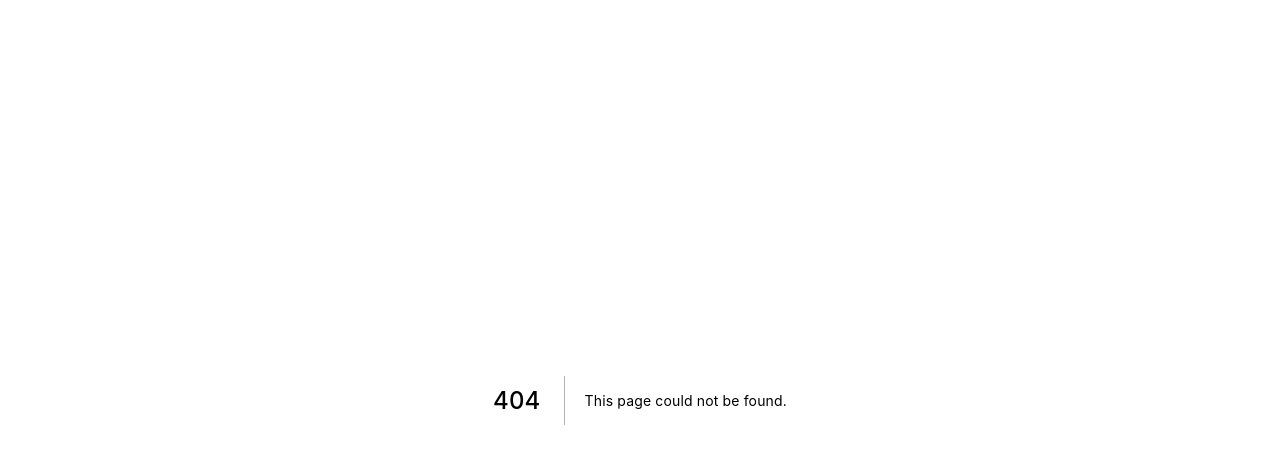
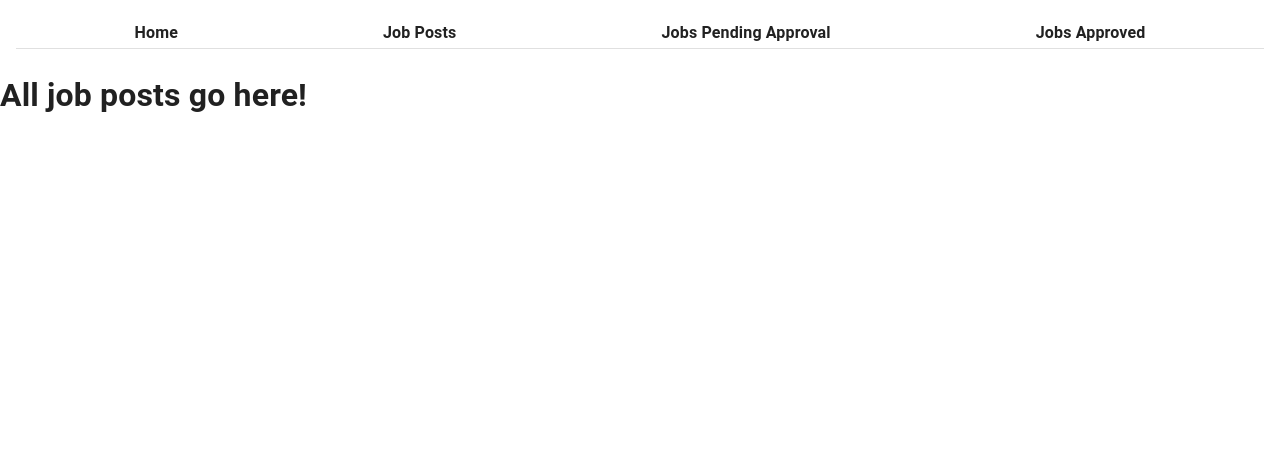
Before and after one commit to blackpintz/NFT-Dev-badge, a Next.js app: page /job_posts in a window 1280 px wide. Before the commit this address had no page. Shown: the top 464 px of the page. Built offline with nearby package versions, Linux system fonts and the light colour scheme.

Commit message:
add navbar.

```diff
--- /dev/null
+++ b/components/MenuBar.js
@@ -0,0 +1,36 @@
+import React from 'react';
+import Link from 'next/link';
+import { makeStyles } from '@mui/styles';
+import { Box, Divider } from '@mui/material';
+
+const useStyles = makeStyles({
+    box: {
+        '& h4': {
+            cursor: "pointer",
+            marginBottom: "3px"
+        }
+    }
+})
+
+export default function MenuBar() {
+    const classes = useStyles();
+    return (
+        <>
+        <Box className={classes.box} sx={{display: 'flex', justifyContent: 'space-around', width: '95%', mx: 'auto'}}>
+            <Link href="/">
+                <h4>Home</h4>
+            </Link>
+            <Link href="/job_posts">
+                <h4>Job Posts</h4>
+            </Link>
+            <Link href="/jobs_pending_approval">
+                <h4>Jobs Pending Approval</h4>
+            </Link>
+            <Link href="/jobs_approved">
+                <h4>Jobs Approved</h4>
+            </Link>
+        </Box>
+        <Divider variant="middle" />
+        </>
+    )
+}
--- a/package.json
+++ b/package.json
@@ -13,6 +13,7 @@
     "@emotion/server": "^11.4.0",
     "@emotion/styled": "^11.3.0",
     "@mui/material": "^5.1.0",
+    "@mui/styles": "^5.1.1",
     "@nomiclabs/hardhat-ethers": "^2.0.2",
     "@nomiclabs/hardhat-waffle": "^2.0.1",
     "@openzeppelin/contracts": "^4.3.2",
@@ -23,7 +24,7 @@
     "ethers": "^5.5.1",
     "hardhat": "^2.6.8",
     "ipfs-http-client": "^53.0.1",
-    "next": "12.0.3",
+    "next": "^12.0.3",
     "react": "17.0.2",
     "react-dom": "17.0.2",
     "web3modal": "^1.9.4"
--- a/pages/_app.js
+++ b/pages/_app.js
@@ -6,6 +6,7 @@ import CssBaseline from '@mui/material/CssBaseline';
 import { CacheProvider } from '@emotion/react';
 import theme from '../theme';
 import createEmotionCache from '../createEmotionCache';
+import MenuBar from '../components/MenuBar';
 
 // Client-side cache, shared for the whole session of the user in the browser.
 const clientSideEmotionCache = createEmotionCache();
@@ -22,6 +23,7 @@ export default function MyApp(props) {
       <ThemeProvider theme={theme}>
         {/* CssBaseline kickstart an elegant, consistent, and simple baseline to build upon. */}
         <CssBaseline />
+        <MenuBar />
         <Component {...pageProps} />
       </ThemeProvider>
     </CacheProvider>
--- /dev/null
+++ b/pages/job_posts.js
@@ -0,0 +1,6 @@
+
+export default function JobPosts() {
+    return(
+        <h1>All job posts go here!</h1>
+    )
+}
--- /dev/null
+++ b/pages/jobs_approved.js
@@ -0,0 +1,6 @@
+
+export default function JobsApproved() {
+    return(
+        <h1>All jobs approved go here!</h1>
+    )
+}
--- /dev/null
+++ b/pages/jobs_pending_approval.js
@@ -0,0 +1,6 @@
+
+export default function JobsPendingApproval() {
+    return(
+        <h3>All jobs pending approval go here!</h3>
+    )
+}
```
Also changed, not shown: 1 other file (tests, documents, lock files or other folders).
